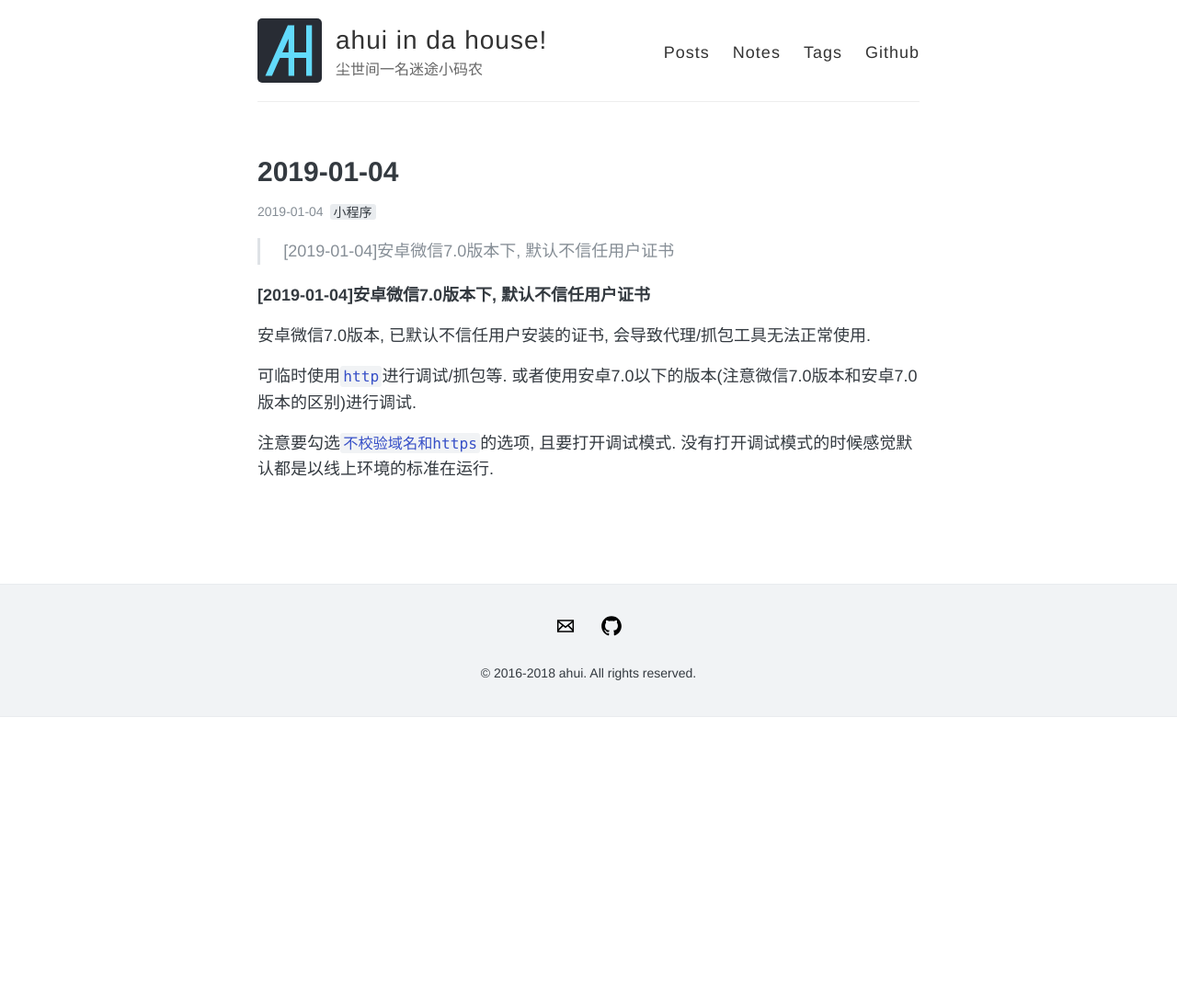
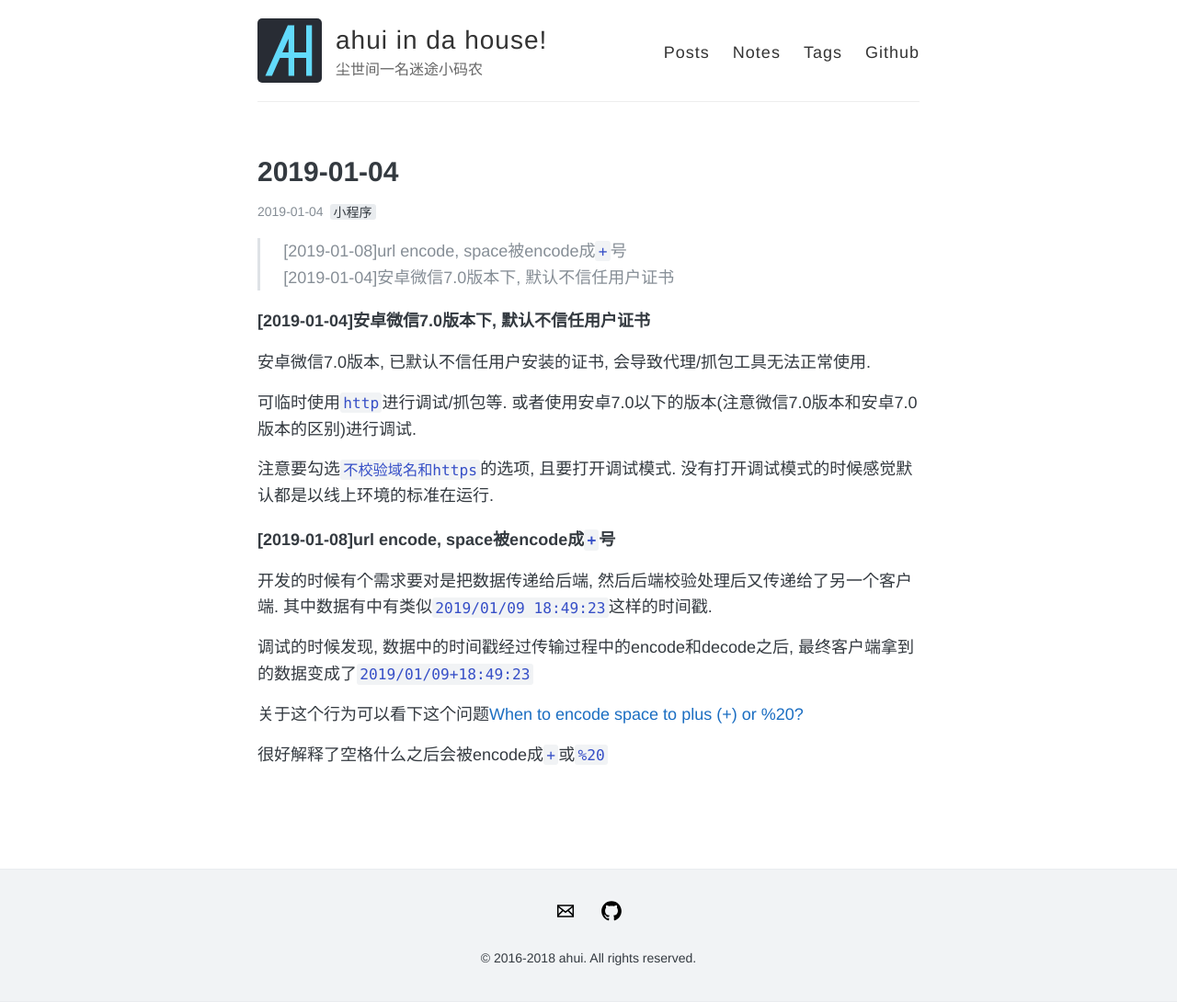
Before and after one commit to funkyLover/blog, a Jekyll site: the page built from notes/_posts/2019-01-04-notes.md, in a window 1280 px wide. Shown: the whole page at 92% size. Built offline with Jekyll 4.4.1, drawn with Linux system fonts in a browser that asks for light colours; comment, search, counter and statistics services are not loaded; before the commit the page ends 900 px from its top, so only the background shows below that.

Commit message:
[note]2019-01-08;

```diff
--- a/notes/_posts/2019-01-04-notes.md
+++ b/notes/_posts/2019-01-04-notes.md
@@ -7,6 +7,7 @@ comments: true
 share: true
 ---
 
+> [2019-01-08]url encode, space被encode成`+`号 <br>
 > [2019-01-04]安卓微信7.0版本下, 默认不信任用户证书
 
 ##### [2019-01-04]安卓微信7.0版本下, 默认不信任用户证书
@@ -16,3 +17,14 @@ share: true
 可临时使用`http`进行调试/抓包等. 或者使用安卓7.0以下的版本(注意微信7.0版本和安卓7.0版本的区别)进行调试.
 
 注意要勾选`不校验域名和https`的选项, 且要打开调试模式. 没有打开调试模式的时候感觉默认都是以线上环境的标准在运行.
+
+
+##### [2019-01-08]url encode, space被encode成`+`号
+
+开发的时候有个需求要对是把数据传递给后端, 然后后端校验处理后又传递给了另一个客户端. 其中数据有中有类似`2019/01/09 18:49:23`这样的时间戳.
+
+调试的时候发现, 数据中的时间戳经过传输过程中的encode和decode之后, 最终客户端拿到的数据变成了`2019/01/09+18:49:23`
+
+关于这个行为可以看下这个问题[When to encode space to plus (+) or %20?](https://stackoverflow.com/questions/2678551/when-to-encode-space-to-plus-or-20/2678602)
+
+很好解释了空格什么之后会被encode成`+`或`%20`
```
